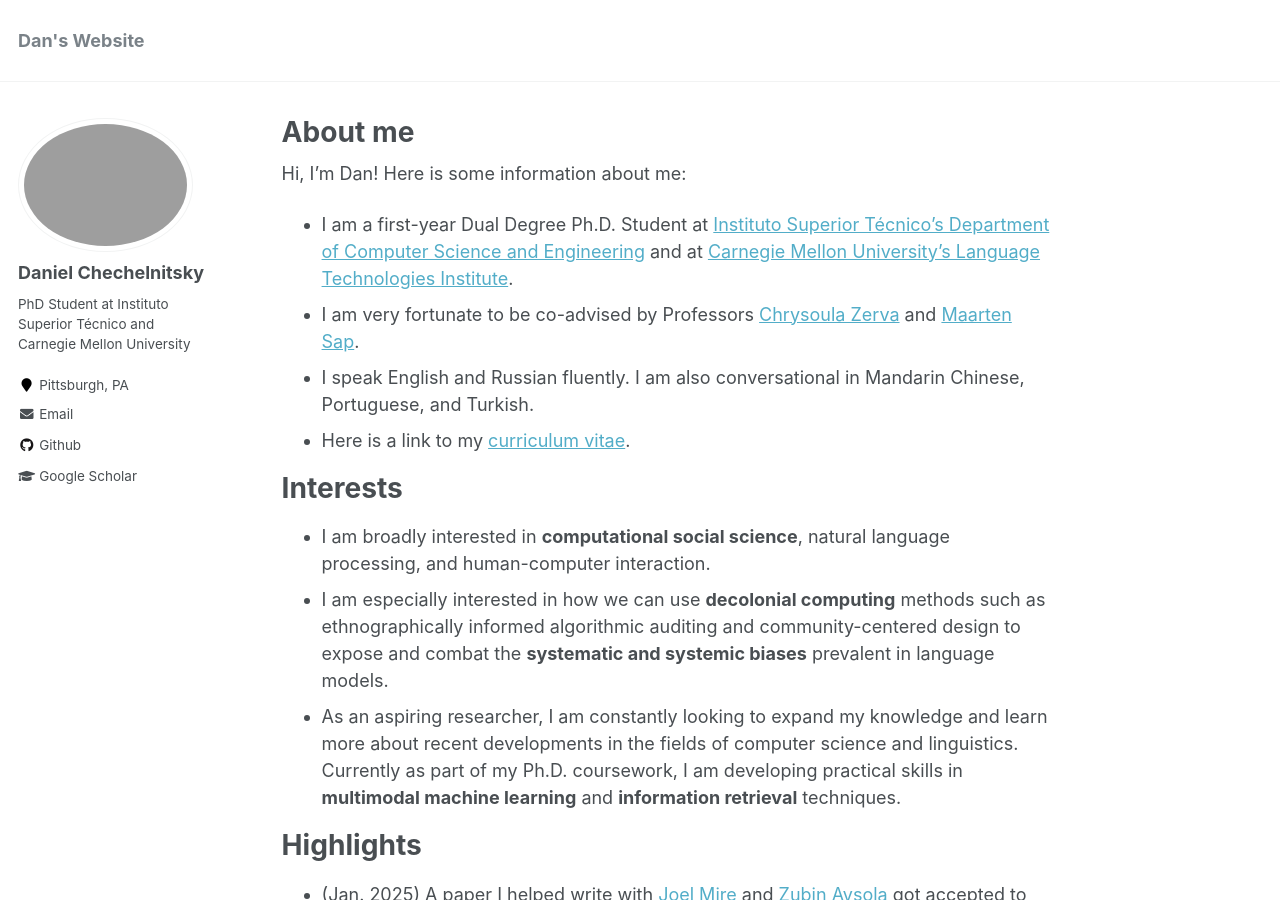
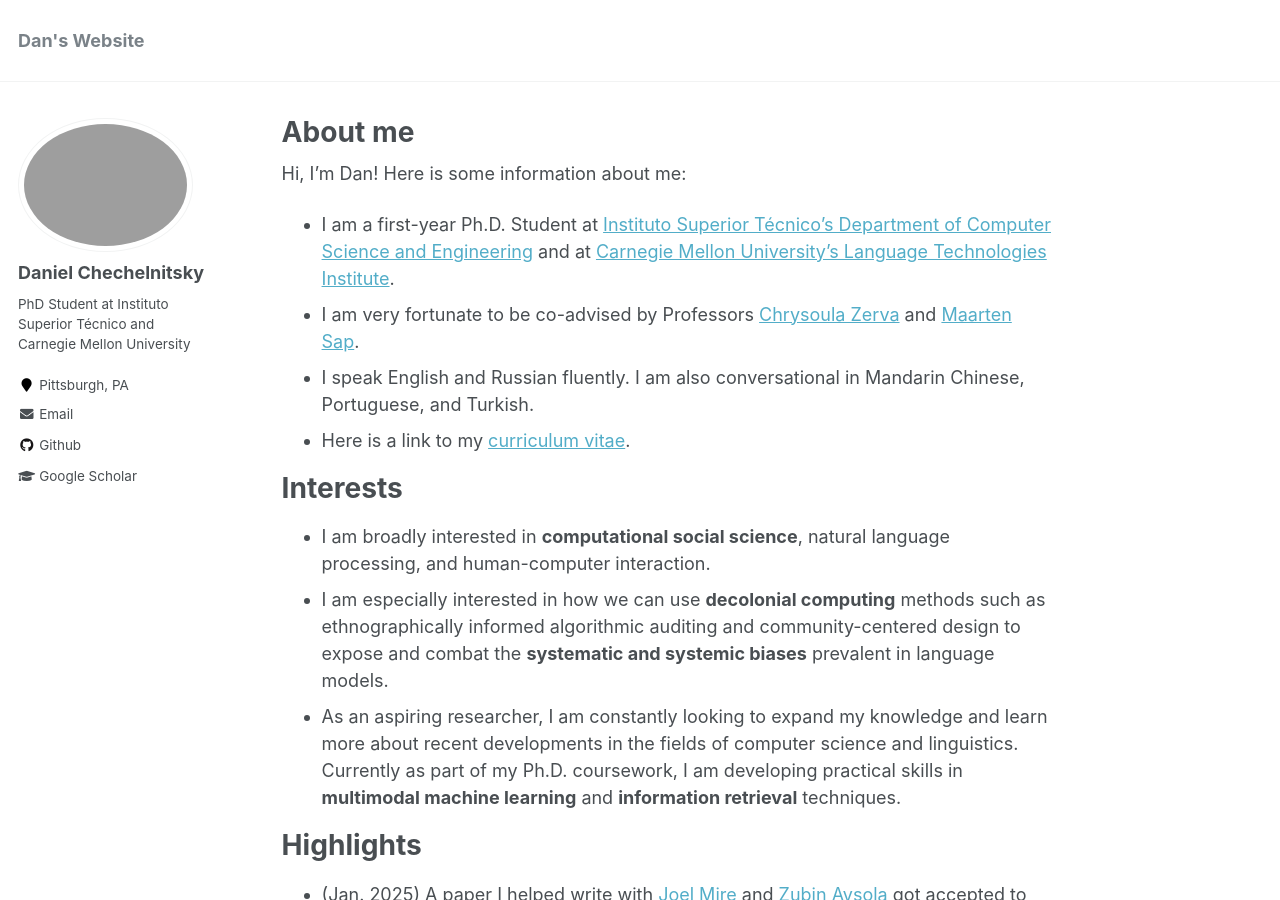
Before and after one commit to chechelnitskd/chechelnitskd.github.io, a Jekyll site: the page built from _pages/about.md, in a window 1280 px wide and 900 px high. Built offline with Jekyll 4.4.1, drawn with Linux system fonts in a browser that asks for light colours.

Commit message:
Update about.md

```diff
--- a/_pages/about.md
+++ b/_pages/about.md
@@ -9,7 +9,7 @@ redirect_from:
 ---
 
 Hi, I'm Dan! Here is some information about me:
-- I am a first-year Dual Degree Ph.D. Student at [Instituto Superior Técnico's Department of Computer Science and Engineering](https://dei.tecnico.ulisboa.pt/) and at [Carnegie Mellon University's Language Technologies Institute](https://www.lti.cs.cmu.edu/).
+- I am a first-year Ph.D. Student at [Instituto Superior Técnico's Department of Computer Science and Engineering](https://dei.tecnico.ulisboa.pt/) and at [Carnegie Mellon University's Language Technologies Institute](https://www.lti.cs.cmu.edu/).
 - I am very fortunate to be co-advised by Professors [Chrysoula Zerva](https://scholar.google.com/citations?user=S5NGkFsAAAAJ&hl=en&oi=ao) and [Maarten Sap](https://maartensap.com/).
 - I speak English and Russian fluently. I am also conversational in Mandarin Chinese, Portuguese, and Turkish.
 - Here is a link to my [curriculum vitae](https://chechelnitskd.github.io/Chechelnitsky_CV_2024.pdf).
```
